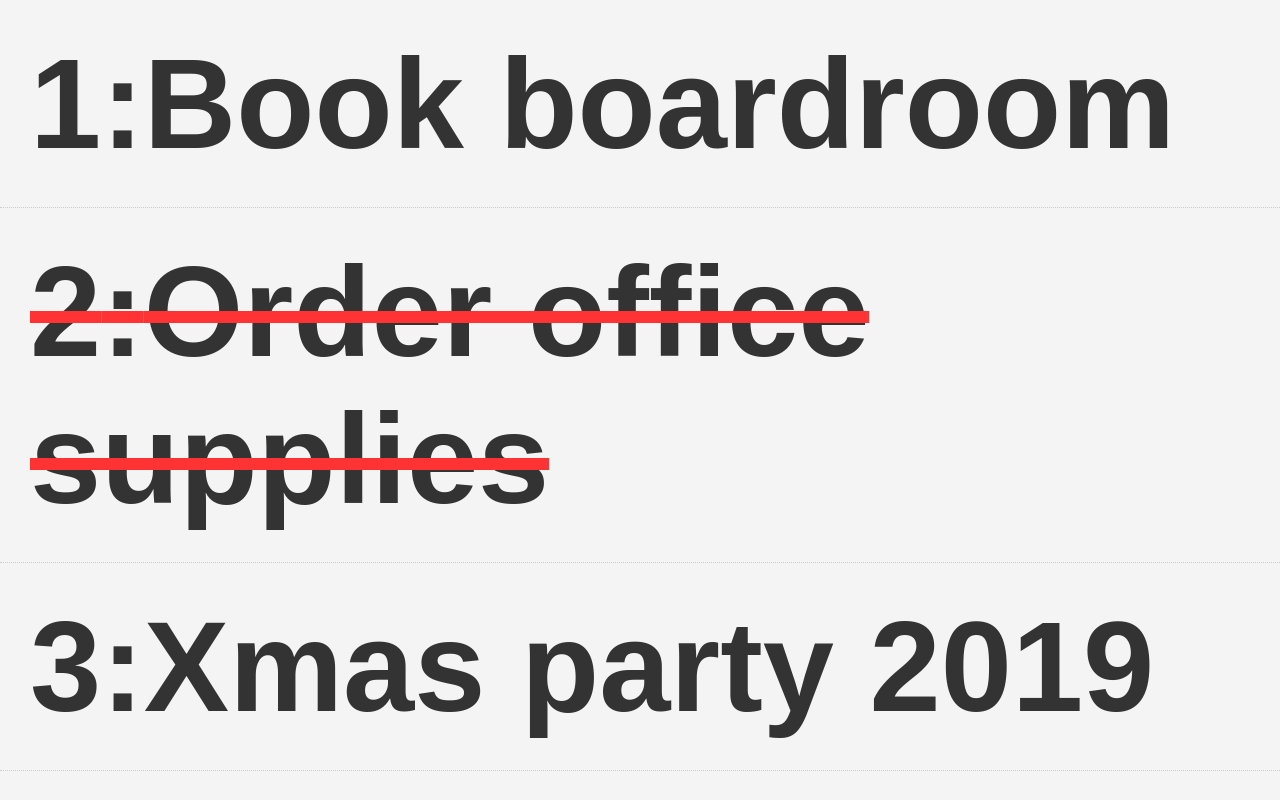
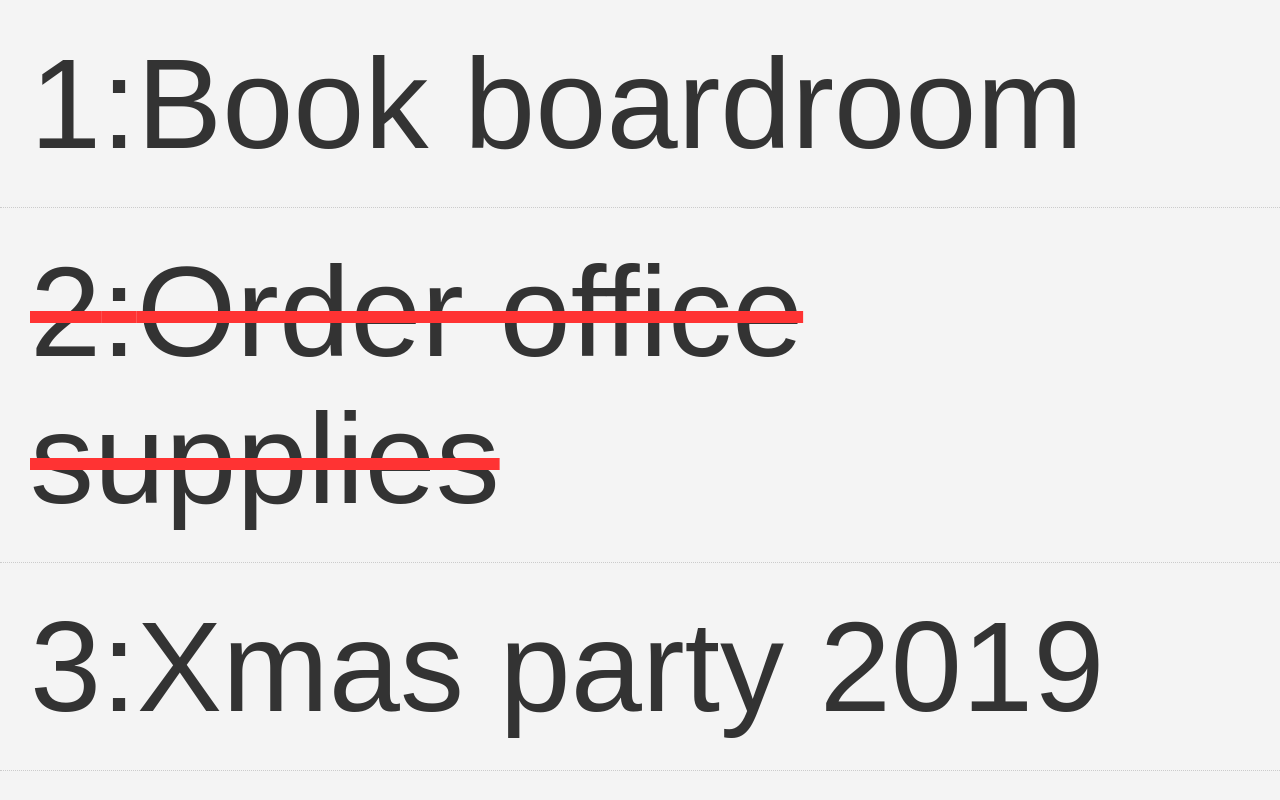
Before and after one commit to mattperkins/react-basic-training, a React app: page / in a window 1280 px wide. Built offline with nearby package versions, Linux system fonts and the light colour scheme.

Commit message:
add toggle check status functionality / pass props up through app components

```diff
--- a/src/components/Memo.js
+++ b/src/components/Memo.js
@@ -3,9 +3,13 @@ import MemoItem from './MemoItem'
 import PropTypes from 'prop-types'
 
 class Memos extends React.Component {
-  render () {
+
+  render() {
     return (
-      <h1>{this.props.memos.map(memo => <MemoItem key={memo.id} memo={memo} />)}</h1>
+      <div>{this.props.memos.map(memo =>
+        <MemoItem key={memo.id}
+          memo={memo}
+          toggleStatus={this.props.toggleStatus} />)}</div>
     )
   }
 }
```
